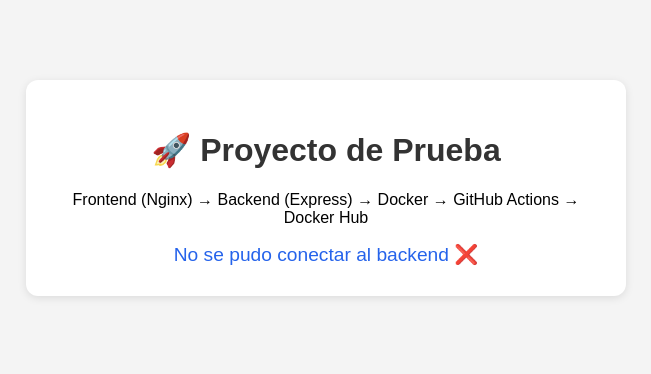
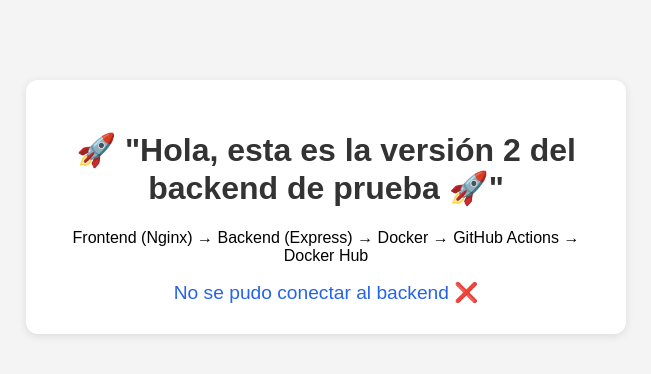
Before and after one commit to tamayogiancarlo2019-dot/ProyectoEje, a plain HTML site: page proyecto-prueba/frontend/index.html in a window 1280 px wide. Shown: the whole page, without its empty margins (314-965 px from the left). Drawn offline with Linux system fonts and the light colour scheme; no server answers.

Commit message:
actualizar mensaje del backend - v2

```diff
--- a/proyecto-prueba/frontend/index.html
+++ b/proyecto-prueba/frontend/index.html
@@ -24,7 +24,7 @@
 </head>
 <body>
   <div class="card">
-    <h1>🚀 Proyecto de Prueba</h1>
+    <h1>🚀 "Hola, esta es la versión 2 del backend de prueba 🚀"</h1>
     <p>Frontend (Nginx) → Backend (Express) → Docker → GitHub Actions → Docker Hub</p>
     <div id="mensaje">Cargando mensaje del backend...</div>
     <div id="fecha"></div>
```
